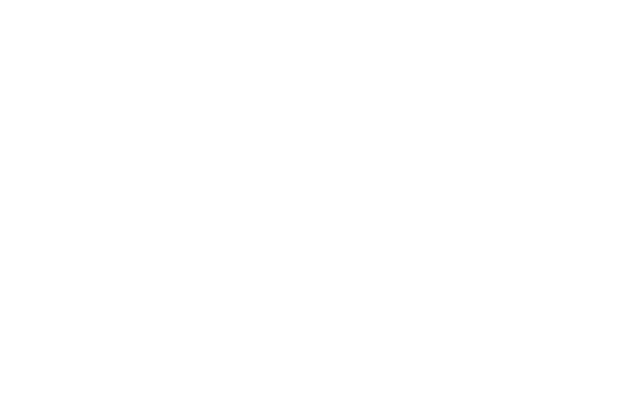
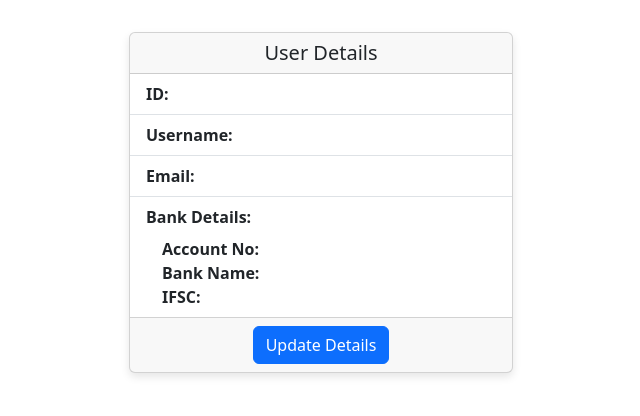
Before and after one commit to mehulraj11/bank_mgmnt_web, a React (Vite) app in the folder admin_frontend/: page /profile/1 in a window 1280 px wide. Before the commit this address had no page. Shown: the top 416 px of the page, without its empty margins (319-959 px from the left). Built offline with nearby package versions, Linux system fonts and the light colour scheme; no server answers.

Commit message:
context fixed

```diff
--- a/admin_frontend/src/App.jsx
+++ b/admin_frontend/src/App.jsx
@@ -1,4 +1,4 @@
-import React from "react";
+import React, { useState } from "react";
 import {
   BrowserRouter as Router,
   Routes,
@@ -9,13 +9,21 @@
 import Dashboard from "./components/Dashboard";
 import Profile from "./components/Profile";
 function App() {
+  const [currentUser, setCurrentUser] = useState({});
+
   return (
     <Router>
       <Routes>
         <Route path="/" element={<Root />} />
         <Route path="/login" element={<Login />} />
-        <Route path="/dashboard" element={<Dashboard />} />
-        <Route path="/profile" element={<Profile />} />
+        <Route
+          path="/dashboard"
+          element={<Dashboard setCurrentUser={setCurrentUser} />}
+        />
+        <Route
+          path="/profile/:userId"
+          element={<Profile currentUser={currentUser} />}
+        />
       </Routes>
     </Router>
   );
--- a/admin_frontend/src/Login.jsx
+++ b/admin_frontend/src/Login.jsx
@@ -6,7 +6,6 @@
 import "./App.css";
 import axios from "axios";
 import { useNavigate } from "react-router-dom";
-import { useUser } from "./context/UserContext";
 function Login() {
   const navigate = useNavigate();
   const [adminLoginData, setAdminLoginData] = useState({
--- a/admin_frontend/src/components/Dashboard.jsx
+++ b/admin_frontend/src/components/Dashboard.jsx
@@ -2,9 +2,9 @@
 import Container from "react-bootstrap/Container";
 import Alert from "react-bootstrap/Alert";
 import axios from "axios";
-import User from "./Users";
+import Users from "./Users";
 
-function Dashboard() {
+function Dashboard({ setCurrentUser }) {
   const [users, setUsers] = useState([]);
 
   useEffect(() => {
@@ -36,11 +36,12 @@
       {users && users.length > 0 ? (
         <div className="d-flex flex-column gap-3">
           {users.map((item) => (
-            <User
+            <Users
               key={item._id}
               id={item._id}
               email={item.email}
               username={item.username}
+              setCurrentUser={setCurrentUser}
             />
           ))}
         </div>
--- a/admin_frontend/src/components/Profile.jsx
+++ b/admin_frontend/src/components/Profile.jsx
@@ -1,11 +1,79 @@
-import React from "react";
-import { useUser } from "../context/UserContext";
+import { useParams } from "react-router-dom";
+import { useState, useEffect } from "react";
+import axios from "axios";
+import Card from "react-bootstrap/Card";
+import Button from "react-bootstrap/Button";
+import ListGroup from "react-bootstrap/ListGroup";
+function Profile() {
+  const { userId } = useParams();
+  const [currentUser, setCurrentUser] = useState({});
 
-function Profile() {
-  const { user } = useUser();
-  console.log(user);
+  useEffect(() => {
+    const fetchUser = async () => {
+      try {
+        const token = localStorage.getItem("token");
+        const res = await axios.get(
+          `${import.meta.env.VITE_BACKEND_URL}/auth/${userId}`,
+          {
+            headers: {
+              Authorization: `Bearer ${token}`,
+            },
+          }
+        );
+        setCurrentUser(res.data);
+      } catch (error) {
+        console.error("Fetch user error:", error.message);
+      }
+    };
 
-  return <div>Profile</div>;
+    if (userId) {
+      fetchUser();
+    }
+  }, [userId]);
+
+  console.log(currentUser);
+
+  return (
+    <Card
+      style={{
+        width: "24rem",
+        margin: "2rem auto",
+        boxShadow: "0 4px 8px rgba(0,0,0,0.1)",
+      }}
+    >
+      <Card.Header as="h5" className="text-center">
+        User Details
+      </Card.Header>
+      <ListGroup variant="flush">
+        <ListGroup.Item>
+          <strong>ID:</strong> {currentUser.id}
+        </ListGroup.Item>
+        <ListGroup.Item>
+          <strong>Username:</strong> {currentUser.username}
+        </ListGroup.Item>
+        <ListGroup.Item>
+          <strong>Email:</strong> {currentUser.email}
+        </ListGroup.Item>
+        <ListGroup.Item>
+          <strong>Bank Details:</strong>
+          <div style={{ marginLeft: "1rem", marginTop: "0.5rem" }}>
+            <div>
+              <strong>Account No:</strong>
+            </div>
+            <div>
+              <strong>Bank Name:</strong>
+            </div>
+            <div>
+              <strong>IFSC:</strong>
+            </div>
+          </div>
+        </ListGroup.Item>
+      </ListGroup>
+      <Card.Footer className="text-center">
+        <Button variant="primary">Update Details</Button>
+      </Card.Footer>
+    </Card>
+  );
 }
 
 export default Profile;
--- a/admin_frontend/src/components/Users.jsx
+++ b/admin_frontend/src/components/Users.jsx
@@ -1,11 +1,9 @@
 import Card from "react-bootstrap/Card";
 import Button from "react-bootstrap/Button";
 import axios from "axios";
-import { useUser } from "../context/UserContext";
 import { useNavigate } from "react-router-dom";
-function User({ id, username, email }) {
+function Users({ id, username, email, setCurrentUser }) {
   const navigate = useNavigate();
-  const { setUser } = useUser();
   const handleClick = async () => {
     try {
       const token = localStorage.getItem("token");
@@ -18,8 +16,7 @@
         }
       );
       console.log("User fetched:", res.data);
-      navigate("/profile");
-      setUser(res.data);
+      navigate(`/profile/${id}`); // Pass user ID in URL
     } catch (error) {
       console.error("Fetch user error:", error.message);
     }
@@ -48,4 +45,4 @@
   );
 }
 
-export default User;
+export default Users;
--- a/admin_frontend/src/context/UserContext.jsx
+++ /dev/null
@@ -1,14 +0,0 @@
-import { createContext, useContext, useState, useEffect } from "react";
-
-export const UserContext = createContext();
-
-export const UserProvider = ({ children }) => {
-  const [user, setUser] = useState(null);
-  return (
-    <UserContext.Provider value={{ user, setUser }}>
-      {children}
-    </UserContext.Provider>
-  );
-};
-
-export const useUser = () => useContext(UserContext);
--- a/admin_frontend/src/main.jsx
+++ b/admin_frontend/src/main.jsx
@@ -3,11 +3,8 @@
 import "./index.css";
 import App from "./App.jsx";
 import "bootstrap/dist/css/bootstrap.min.css";
-import { UserProvider } from "./context/UserContext";
 createRoot(document.getElementById("root")).render(
   <StrictMode>
-    <UserProvider>
       <App />
-    </UserProvider>
   </StrictMode>
 );
```
Also changed, not shown: 1 other file (tests, documents, lock files or other folders).
